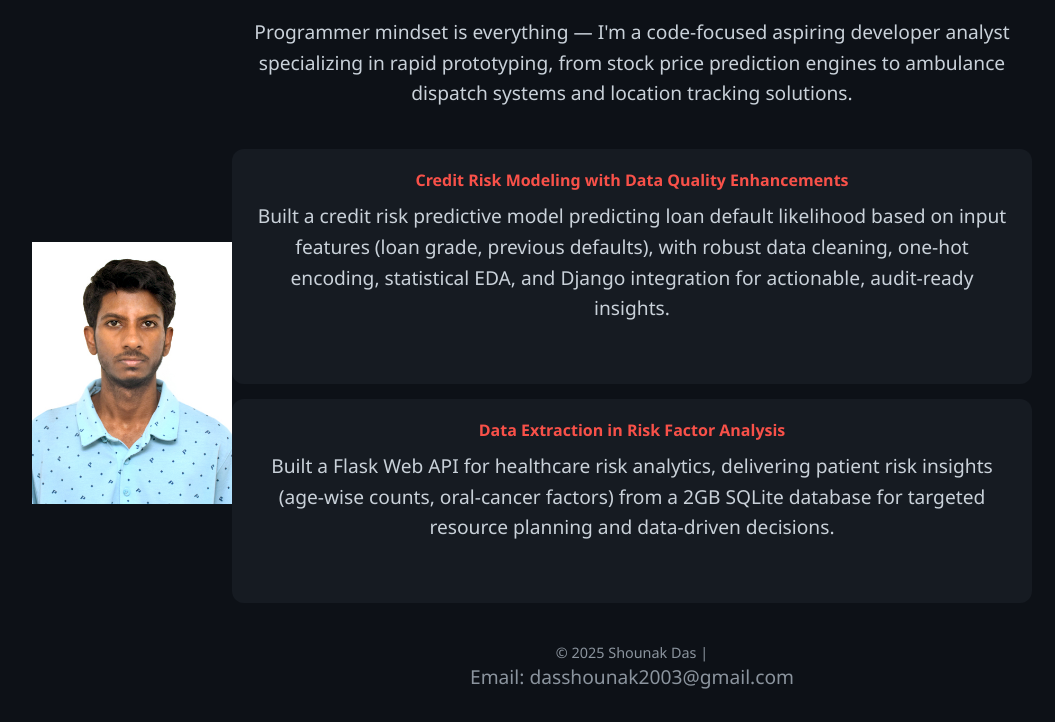
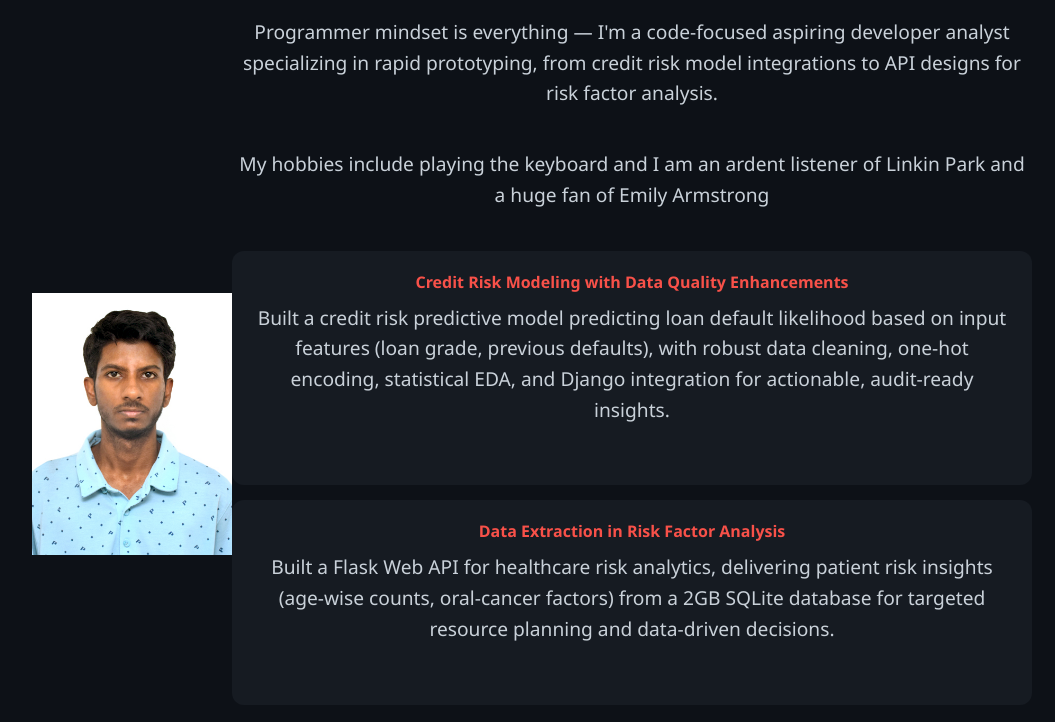
Before and after one commit to Shoun1/portfolio, a plain HTML site: page docs/index.html in a window 1280 px wide. Shown: the part 78-800 px from the top of the page, without its empty margins (108-1163 px from the left). Drawn offline with Linux system fonts and the light colour scheme.

Commit message:
created docs folder

```diff
--- a/docs/index.html
+++ b/docs/index.html
@@ -85,8 +85,9 @@
     <img src="Photograph.JPG" alt="Shounak Das" width="200" height="262";>
     <div class="container">
         <h1>Shounak Das</h1>
-        <p>Programmer mindset is everything — I'm a code-focused aspiring developer analyst specializing in rapid prototyping, from stock price prediction engines to ambulance dispatch systems and location tracking solutions.</p>
-        <div class="projects">
+        <p>Programmer mindset is everything — I'm a code-focused aspiring developer analyst specializing in rapid prototyping, from credit risk model integrations to API designs for risk factor analysis.</p>
+        <p>My hobbies include playing the keyboard and I am an ardent listener of Linkin Park and a huge fan of Emily Armstrong</p>
+       <div class="projects">
             <div class="project">
                 <div class="project-title">Credit Risk Modeling with Data Quality Enhancements</div>
                 <p>Built a credit risk predictive model predicting loan default likelihood based on input features (loan grade, previous defaults), with robust data cleaning, one-hot encoding, statistical EDA, and Django integration for actionable, audit-ready insights.</p>
```
